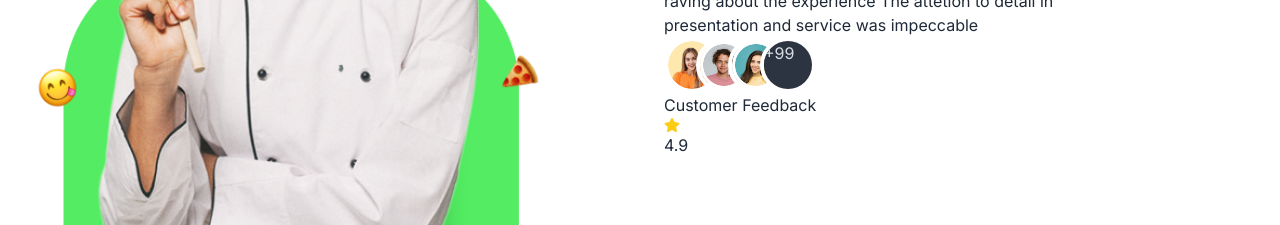
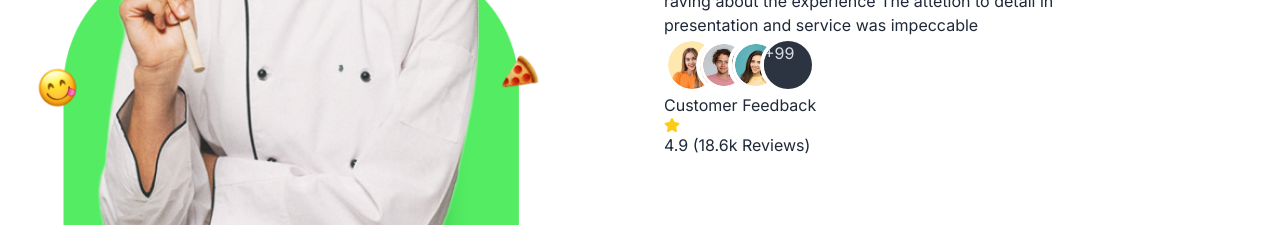
Before and after one commit to AryaSegara/Project-Restaurant--MERN-, a React (Vite) app in the folder frontend/: page / in a window 1280 px wide. Shown: the part 2440-2665 px from the top of the page. Built offline with nearby package versions, Linux system fonts and the light colour scheme.

Commit message:
testimonials

```diff
--- a/frontend/src/pages/home/Testimonials.jsx
+++ b/frontend/src/pages/home/Testimonials.jsx
@@ -47,7 +47,7 @@ export default function Testimonials() {
               <h5>Customer Feedback</h5>
               <div>
                 <FaStar className="text-yellow-400"/>
-                <span>4.9</span>
+                <span>4.9</span> <span>(18.6k Reviews)</span>
               </div>
               </div>
 
```
